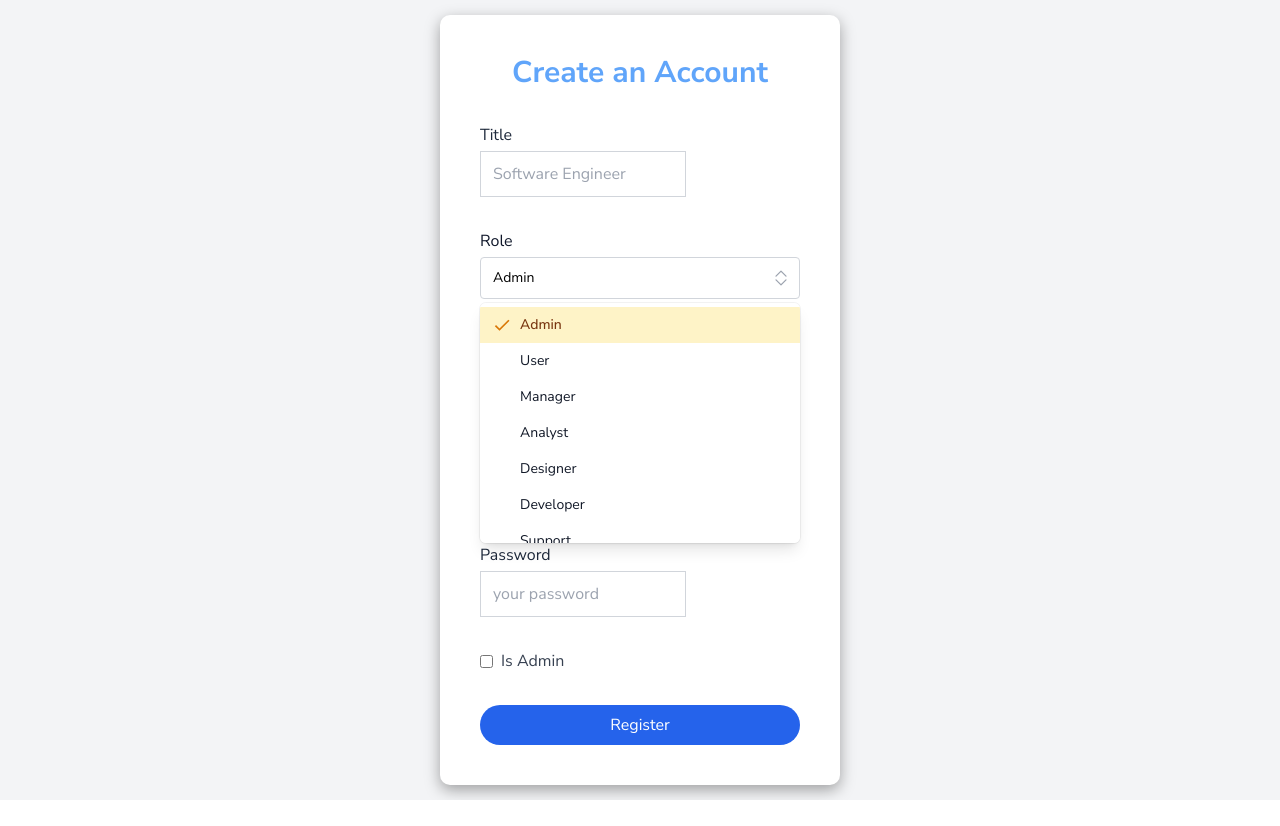
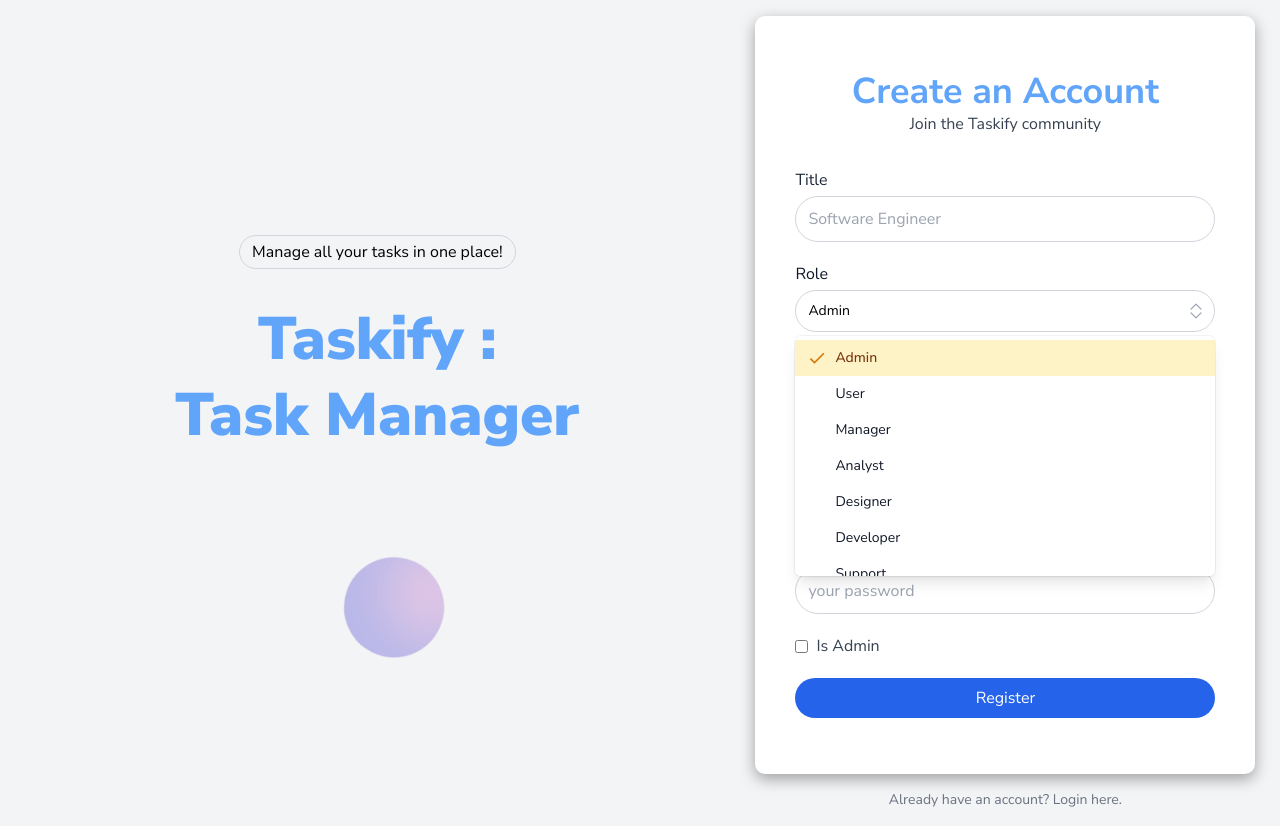
Before and after one commit to ShreyashFtw/Taskify, a React (Vite) app in the folder client/: page /register in a window 1280 px wide. Both pictures are taken after a click on the button "Admin". Before the commit the page ends 800 px from the top, so only its background shows below. Built offline with nearby package versions, Linux system fonts and the light colour scheme; no server answers.

Commit message:
deketeUSer

```diff
--- a/client/src/components/AddUser.jsx
+++ b/client/src/components/AddUser.jsx
@@ -6,13 +6,15 @@ import { Dialog } from "@headlessui/react";
 import Textbox from "./Textbox";
 import Loading from "./Loader";
 import Button from "./Button";
+import { useRegisterMutation } from "../redux/slices/api/authApiSlice";
+import { useUpdateUserMutation } from "../redux/slices/api/userApiSlice";
+import { toast } from "sonner";
+import { useDispatch } from "react-redux";
 
 const AddUser = ({ open, setOpen, userData }) => {
   let defaultValues = userData ?? {};
   const { user } = useSelector((state) => state.auth);
 
-  const isLoading = false,
-    isUpdating = false;
 
   const {
     register,
@@ -20,7 +22,31 @@ const AddUser = ({ open, setOpen, userData }) => {
     formState: { errors },
   } = useForm({ defaultValues });
 
-  const handleOnSubmit = () => {};
+  const dispatch = useDispatch();
+
+  const [addNewUser , {isLoading}] = useRegisterMutation();
+  const [updateUser ,{isLoading:isUpdating}] = useUpdateUserMutation();
+
+  const handleOnSubmit = async(data) => {
+    try{
+      if(userData){
+        const result = await updateUser(data).unwrap();
+        toast.success(result?.message);
+        if(userData?._id === user>_id){
+          dispatch(setCredentials({...result.user}));
+        }
+
+      }else{
+        const result = await addNewUser({...data ,password : data.email}).unwrap();
+        toast.success("New user added successfully");
+      }setTimeout(() => {
+        setOpen(false);
+      },1500)
+    }
+    catch(err){
+      toast.error("Something went wrong. Please try again later.");
+    }
+  }
 
   return (
     <>
--- a/client/src/components/SelectList.jsx
+++ b/client/src/components/SelectList.jsx
@@ -5,27 +5,30 @@ import { MdCheck } from "react-icons/md";
 
 const SelectList = ({ lists, selected, setSelected, label }) => {
   return (
-    <div className='w-full'>
-      {label && <p className='text-slate-900 dark:text-gray-500'>{label}</p>}
+    <div className="w-full">
+      {label && <p className="text-slate-900 dark:text-gray-500">{label}</p>}
 
       <Listbox value={selected} onChange={setSelected}>
-        <div className='relative mt-1'>
-          <Listbox.Button className='relative w-full cursor-default rounded bg-white pl-3 pr-10 text-left px-3 py-2.5 2xl:py-3 border border-gray-300 sm:text-sm'>
-            <span className='block truncate'>{selected}</span>
-            <span className='pointer-events-none absolute inset-y-0 right-0 flex items-center pr-2'>
+        <div className="relative mt-1">
+          {/* Apply rounded-full to the button */}
+          <Listbox.Button className="relative w-full cursor-default rounded-full bg-white pl-3 pr-10 text-left px-3 py-2.5 2xl:py-3 border border-gray-300 sm:text-sm">
+            <span className="block truncate">{selected}</span>
+            <span className="pointer-events-none absolute inset-y-0 right-0 flex items-center pr-2">
               <BsChevronExpand
-                className='h-5 w-5 text-gray-400'
-                aria-hidden='true'
+                className="h-5 w-5 text-gray-400"
+                aria-hidden="true"
               />
             </span>
           </Listbox.Button>
+
           <Transition
             as={Fragment}
-            leave='transition ease-in duration-100'
-            leaveFrom='opacity-100'
-            leaveTo='opacity-0'
+            leave="transition ease-in duration-100"
+            leaveFrom="opacity-100"
+            leaveTo="opacity-0"
           >
-            <Listbox.Options className='z-50 absolute mt-1 max-h-60 w-full overflow-auto rounded-md bg-white py-1 text-base shadow-lg ring-1 ring-black/5 focus:outline-none sm:text-sm'>
+            {/* Optional: Apply rounded-md for dropdown options */}
+            <Listbox.Options className="z-50 absolute mt-1 max-h-60 w-full overflow-auto rounded-md bg-white py-1 text-base shadow-lg ring-1 ring-black/5 focus:outline-none sm:text-sm">
               {lists.map((list, index) => (
                 <Listbox.Option
                   key={index}
@@ -46,8 +49,8 @@ const SelectList = ({ lists, selected, setSelected, label }) => {
                         {list}
                       </span>
                       {selected ? (
-                        <span className='absolute inset-y-0 left-0 flex items-center pl-3 text-amber-600'>
-                          <MdCheck className='h-5 w-5' aria-hidden='true' />
+                        <span className="absolute inset-y-0 left-0 flex items-center pl-3 text-amber-600">
+                          <MdCheck className="h-5 w-5" aria-hidden="true" />
                         </span>
                       ) : null}
                     </>
--- a/client/src/pages/Register.jsx
+++ b/client/src/pages/Register.jsx
@@ -1,4 +1,4 @@
-import React, { useEffect, useState } from "react"; // Import useState
+import React, { useEffect, useState } from "react";
 import { useForm } from "react-hook-form";
 import { useNavigate } from "react-router-dom";
 import Textbox from "../components/Textbox";
@@ -7,6 +7,7 @@ import SelectList from "../components/SelectList";
 import { useDispatch, useSelector } from "react-redux";
 import { useRegisterMutation } from "../redux/slices/api/authApiSlice";
 import { toast } from "sonner";
+import Loading from "../components/Loader";
 
 const ROLES = [
   "Admin",
@@ -16,7 +17,7 @@ const ROLES = [
   "Designer",
   "Developer",
   "Support",
-]; // Available roles
+];
 
 const Register = () => {
   const { user } = useSelector((state) => state.auth);
@@ -28,13 +29,14 @@ const Register = () => {
   const dispatch = useDispatch();
   const navigate = useNavigate();
   const [registerUser, { isLoading }] = useRegisterMutation();
-
-  // State for the selected role
-  const [selectedRole, setSelectedRole] = useState(ROLES[0]); // Default role
+  const [selectedRole, setSelectedRole] = useState(ROLES[0]);
 
   const submitHandler = async (data) => {
     try {
-      const result = await registerUser({ ...data, role: selectedRole }).unwrap(); // Include selected role in data
+      const result = await registerUser({
+        ...data,
+        role: selectedRole,
+      }).unwrap();
       toast.success("Registration successful! Please log in.");
       navigate("/login");
     } catch (error) {
@@ -49,17 +51,58 @@ const Register = () => {
   }, [user, navigate]);
 
   return (
-    <div className="w-full min-h-screen flex items-center justify-center flex-col bg-[#f3f4f6]">
+    <div
+      className="w-full min-h-screen flex items-center
+   justify-center flex-col lg:flex-row bg-[#f3f4f6]"
+    >
+      <div
+        className="w-full md:w-auto flex gap-0 md:gap-40 flex-col
+        md:flex-row
+   items-center justify-center"
+      >
+        {/* left side */}
+        <div className="h-full w-full lg:w-2/3 flex flex-col items-center justify-center">
+          <div
+            className="w-full md:max-w-lg 2xl:max-w-3xl flex flex-col items-center justify-center
+    gap-5 md:gap-y-10 2xl:-mt-20"
+          >
+            <span
+              className="flex
+      gap-1 py-1 px-3 border rounded-full text-sm md:text-base border-gray-300"
+            >
+              Manage all your tasks in one place!
+            </span>
+            <p
+              className="flex flex-col gap-0 md:gap-4 text-4xl md:text-6xl 2xl:text-7xl font-black
+            text-center text-blue-400"
+            >
+              <span>Taskify : </span>
+              <span>Task Manager</span>
+            </p>
+            <div>
+              <div className="circle rotate-in-up-left "></div>
+            </div>
+          </div>
+        </div>
+
+        {/* Right side: registration form */}
+        <div className="w-full md:w-1/3 p-4 flex flex-col justify-center items-center">
           <form
             onSubmit={handleSubmit(submitHandler)}
-        className="form-container w-full md:w-[400px] flex flex-col gap-y-8 bg-white p-10"
+            className="form-container w-full md:w-[500px] flex flex-col gap-y-8 bg-white px-10 pt-14 pb-14 shadow-lg rounded-lg"
           >
-        <p className="text-blue-400 text-3xl font-bold text-center">
+            <div>
+              <p className="text-blue-400 text-4xl font-bold text-center">
                 Create an Account
               </p>
+              <p className="text-center text-base text-gray-700">
+                Join the Taskify community
+              </p>
+            </div>
 
-        {/* Title Field */}
+            <div className="flex flex-col gap-y-5">
               <Textbox
+                className="w-full rounded-full"
                 placeholder="Software Engineer"
                 label="Title"
                 name="title"
@@ -67,19 +110,18 @@ const Register = () => {
                 errors={errors.title?.message}
               />
 
-        {/* Role Dropdown */}
               <SelectList
                 label="Role"
-          lists={ROLES} // List of available roles
-          selected={selectedRole} // Use state for selected role
+                lists={ROLES}
+                selected={selectedRole}
                 setSelected={(role) => {
-            setSelectedRole(role); // Update the selected role
-            register("role").onChange({ target: { value: role } }); // Handle role selection
+                  setSelectedRole(role);
+                  register("role").onChange({ target: { value: role } });
                 }}
               />
 
-        {/* Name Field */}
               <Textbox
+                className="w-full rounded-full"
                 placeholder="John Doe"
                 label="Name"
                 name="name"
@@ -87,8 +129,8 @@ const Register = () => {
                 errors={errors.name?.message}
               />
 
-        {/* Email Field */}
               <Textbox
+                className="w-full rounded-full"
                 placeholder="email@example.com"
                 type="email"
                 label="Email Address"
@@ -97,17 +139,18 @@ const Register = () => {
                 errors={errors.email?.message}
               />
 
-        {/* Password Field */}
               <Textbox
+                className="w-full rounded-full"
                 placeholder="your password"
                 type="password"
                 label="Password"
                 name="password"
-          register={register("password", { required: "Password is required!" })}
+                register={register("password", {
+                  required: "Password is required!",
+                })}
                 errors={errors.password?.message}
               />
 
-        {/* Is Admin Checkbox */}
               <div className="flex items-center">
                 <input
                   type="checkbox"
@@ -120,13 +163,26 @@ const Register = () => {
                 </label>
               </div>
 
-        {/* Submit Button */}
+              {isLoading ? (
+                <Loading />
+              ) : (
                 <Button
                   type="submit"
-          label={isLoading ? "Creating..." : "Register"}
-          className="w-full h-10 bg-blue-600 text-white rounded-full"
+                  label="Register"
+                  className="w-full h-10 bg-blue-600 text-white rounded-full hover:bg-blue-700 transition duration-300"
                 />
+              )}
+            </div>
           </form>
+
+          <span
+            className="text-sm text-gray-500 hover:text-blue-400 hover:underline cursor-pointer mt-4"
+            onClick={() => navigate("/login")}
+          >
+            Already have an account? Login here.
+          </span>
+        </div>
+      </div>
     </div>
   );
 };
--- a/client/src/pages/Users.jsx
+++ b/client/src/pages/Users.jsx
@@ -2,17 +2,28 @@ import React, { useState } from "react";
 import Title from "../components/Title";
 import Button from "../components/Button";
 import { IoMdAdd } from "react-icons/io";
-import { summary } from "../assets/data";
 import { getInitials } from "../utils";
 import clsx from "clsx";
 import AddUser from "../components/AddUser";
 import UserAction from "../components/Dialogs";
 import ConfirmationDialog from "../components/Dialogs";
+import {
+  useGetTeamListQuery,
+  useDeleteUserMutation,
+  useUserActionMutation,
+} from "../redux/slices/api/userApiSlice";
 const Users = () => {
   const [openDialog, setOpenDialog] = useState(false);
   const [open, setOpen] = useState(false);
   const [openAction, setOpenAction] = useState(false);
   const [selected, setSelected] = useState(null);
+
+  const { data, isLoading } = useGetTeamListQuery();
+
+  console.log(data);
+
+  const [deleteUser] = useDeleteUserMutation();
+  const [userAction] = useUserActionMutation();
 
   const userActionHandler = () => {};
   const deleteHandler = () => {};
@@ -28,23 +39,23 @@ const Users = () => {
   };
 
   const TableHeader = () => (
-    <thead className='border-b border-gray-300'>
-      <tr className='text-black text-left'>
-        <th className='py-2'>Full Name</th>
-        <th className='py-2'>Title</th>
-        <th className='py-2'>Email</th>
-        <th className='py-2'>Role</th>
-        <th className='py-2'>Active</th>
+    <thead className="border-b border-gray-300">
+      <tr className="text-black text-left">
+        <th className="py-2">Full Name</th>
+        <th className="py-2">Title</th>
+        <th className="py-2">Email</th>
+        <th className="py-2">Role</th>
+        <th className="py-2">Active</th>
       </tr>
     </thead>
   );
 
   const TableRow = ({ user }) => (
-    <tr className='border-b border-gray-200 text-gray-600 hover:bg-gray-400/10'>
-      <td className='p-2'>
-        <div className='flex items-center gap-3'>
-          <div className='w-9 h-9 rounded-full text-white flex items-center justify-center text-sm bg-blue-700'>
-            <span className='text-xs md:text-sm text-center'>
+    <tr className="border-b border-gray-200 text-gray-600 hover:bg-gray-400/10">
+      <td className="p-2">
+        <div className="flex items-center gap-3">
+          <div className="w-9 h-9 rounded-full text-white flex items-center justify-center text-sm bg-blue-700">
+            <span className="text-xs md:text-sm text-center">
               {getInitials(user.name)}
             </span>
           </div>
@@ -52,9 +63,9 @@ const Users = () => {
         </div>
       </td>
 
-      <td className='p-2'>{user.title}</td>
-      <td className='p-2'>{user.email || "user.emal.com"}</td>
-      <td className='p-2'>{user.role}</td>
+      <td className="p-2">{user.title}</td>
+      <td className="p-2">{user.email || "user.emal.com"}</td>
+      <td className="p-2">{user.role}</td>
 
       <td>
         <button
@@ -68,18 +79,18 @@ const Users = () => {
         </button>
       </td>
 
-      <td className='p-2 flex gap-4 justify-end'>
+      <td className="p-2 flex gap-4 justify-end">
         <Button
-          className='text-blue-600 hover:text-blue-500 font-semibold sm:px-0'
-          label='Edit'
-          type='button'
+          className="text-blue-600 hover:text-blue-500 font-semibold sm:px-0"
+          label="Edit"
+          type="button"
           onClick={() => editClick(user)}
         />
 
         <Button
-          className='text-red-700 hover:text-red-500 font-semibold sm:px-0'
-          label='Delete'
-          type='button'
+          className="text-red-700 hover:text-red-500 font-semibold sm:px-0"
+          label="Delete"
+          type="button"
           onClick={() => deleteClick(user?._id)}
         />
       </td>
@@ -88,23 +99,23 @@ const Users = () => {
 
   return (
     <>
-      <div className='w-full md:px-1 px-0 mb-6'>
-        <div className='flex items-center justify-between mb-8'>
-          <Title title='  Team Members' />
+      <div className="w-full md:px-1 px-0 mb-6">
+        <div className="flex items-center justify-between mb-8">
+          <Title title="  Team Members" />
           <Button
-            label='Add New User'
-            icon={<IoMdAdd className='text-lg' />}
-            className='flex flex-row-reverse gap-1 items-center bg-blue-600 text-white rounded-md 2xl:py-2.5'
+            label="Add New User"
+            icon={<IoMdAdd className="text-lg" />}
+            className="flex flex-row-reverse gap-1 items-center bg-blue-600 text-white rounded-md 2xl:py-2.5"
             onClick={() => setOpen(true)}
           />
         </div>
 
-        <div className='bg-white px-2 md:px-4 py-4 shadow-md rounded'>
-          <div className='overflow-x-auto'>
-            <table className='w-full mb-5'>
+        <div className="bg-white px-2 md:px-4 py-4 shadow-md rounded">
+          <div className="overflow-x-auto">
+            <table className="w-full mb-5">
               <TableHeader />
               <tbody>
-                {summary.users?.map((user, index) => (
+                {data?.map((user, index) => (
                   <TableRow key={index} user={user} />
                 ))}
               </tbody>
--- a/client/src/redux/slices/api/authApiSlice.js
+++ b/client/src/redux/slices/api/authApiSlice.js
@@ -1,4 +1,5 @@
 import {apiSlice} from "../apiSlice";
+import { logout } from "../authSlice";
 
 const AUTH_URL ="/api/user"
 
@@ -19,8 +20,14 @@ export const authApiSlice = apiSlice.injectEndpoints({
                 body: userData,
             }),
         }),
-
+        logout: builder.mutation({
+            query: (userData) => ({
+                url: `${AUTH_URL}/logout`,  // Update this line
+                method: "POST",
+                body: userData,
+            }),
+        }),
     })
 })
 
-export const {useLoginMutation , useRegisterMutation} = authApiSlice;
+export const {useLoginMutation , useRegisterMutation , useLogoutMutation} = authApiSlice;
--- /dev/null
+++ b/client/src/redux/slices/api/userApiSlice.js
@@ -0,0 +1,38 @@
+import {apiSlice} from "../apiSlice";
+const USER_URL ="/api/user"
+export const authApiSlice = apiSlice.injectEndpoints({
+    endpoints:(builder) => ({
+        updateUser:builder.mutation({
+            query:(data) => ({
+                url:`${USER_URL}/profile`,
+                method:"PUT",
+                body:data,
+                credentials:"include",
+            })
+        }),
+        getTeamList: builder.query({
+            query: () => ({
+                url: `${USER_URL}/get-team`,  // Update this line
+                method: "GET",
+                credentials: "include",
+            }),
+        }),
+        deleteUser: builder.mutation({
+            query: (id) => ({
+                url: `${USER_URL}/${id}`,  // Update this line
+                method: "DELETE",
+                credentials: "include",
+            }),
+        }),
+        userAction: builder.mutation({
+            query: (data) => ({
+                url: `${USER_URL}/${data.id}`,  // Update this line
+                method: "PUT",
+                credentials: "include",
+            }),
+        }),
+
+    })
+})
+
+export const {useUpdateUserMutation , useGetTeamListQuery , useDeleteUserMutation , useUserActionMutation} = authApiSlice;
--- a/client/vite.config.js
+++ b/client/vite.config.js
@@ -6,6 +6,7 @@ export default defineConfig({
   plugins: [react()],
 
   server: {
+    host: '0.0.0.0',
     port: 3000,
     proxy: {
       "/api": {
```
Also changed, not shown: client/src/components/UserAvatar.jsx (+19 -2 lines), client/src/pages/Login.jsx (+15 -28 lines), 1 other file (tests, documents, lock files or other folders). Lines whose indentation alone changed are shown as unchanged.
